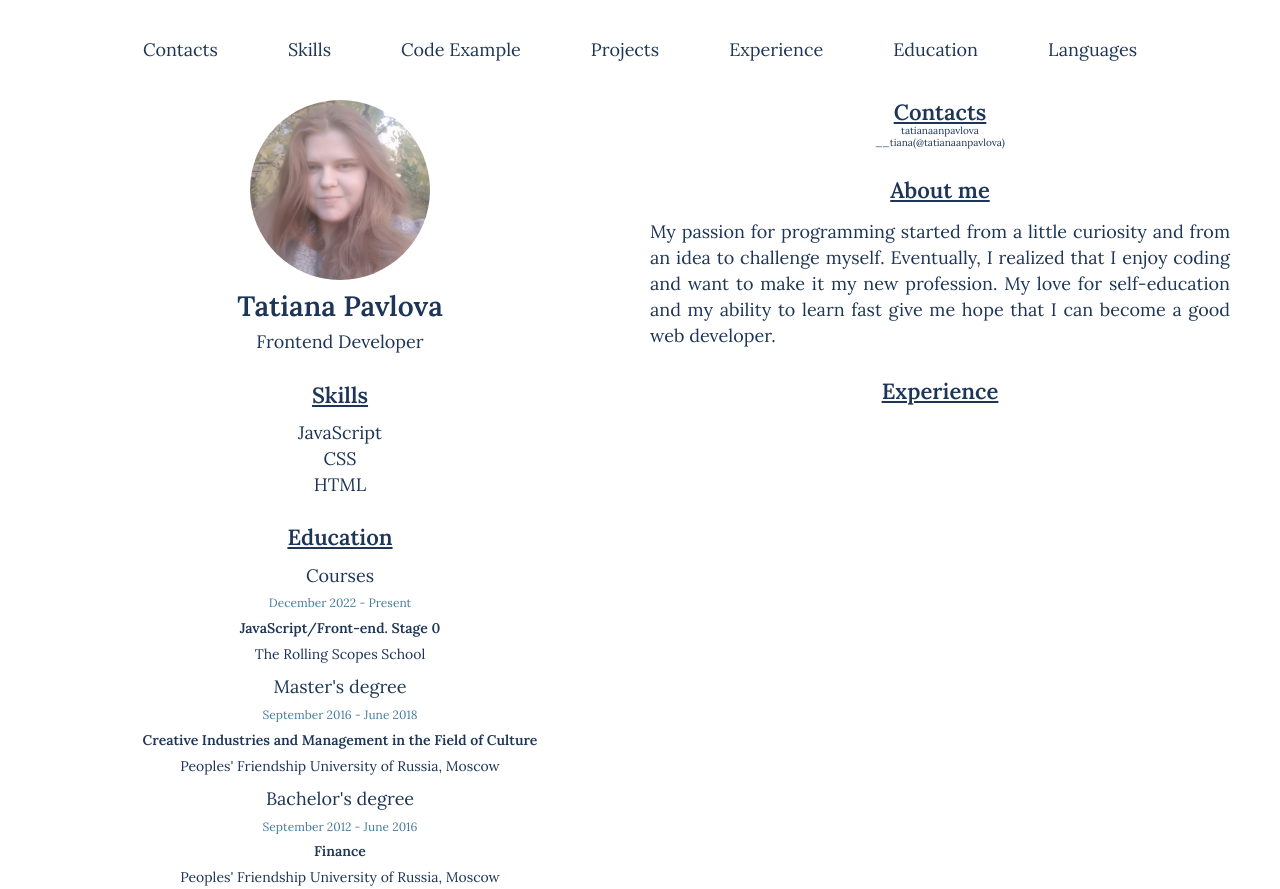
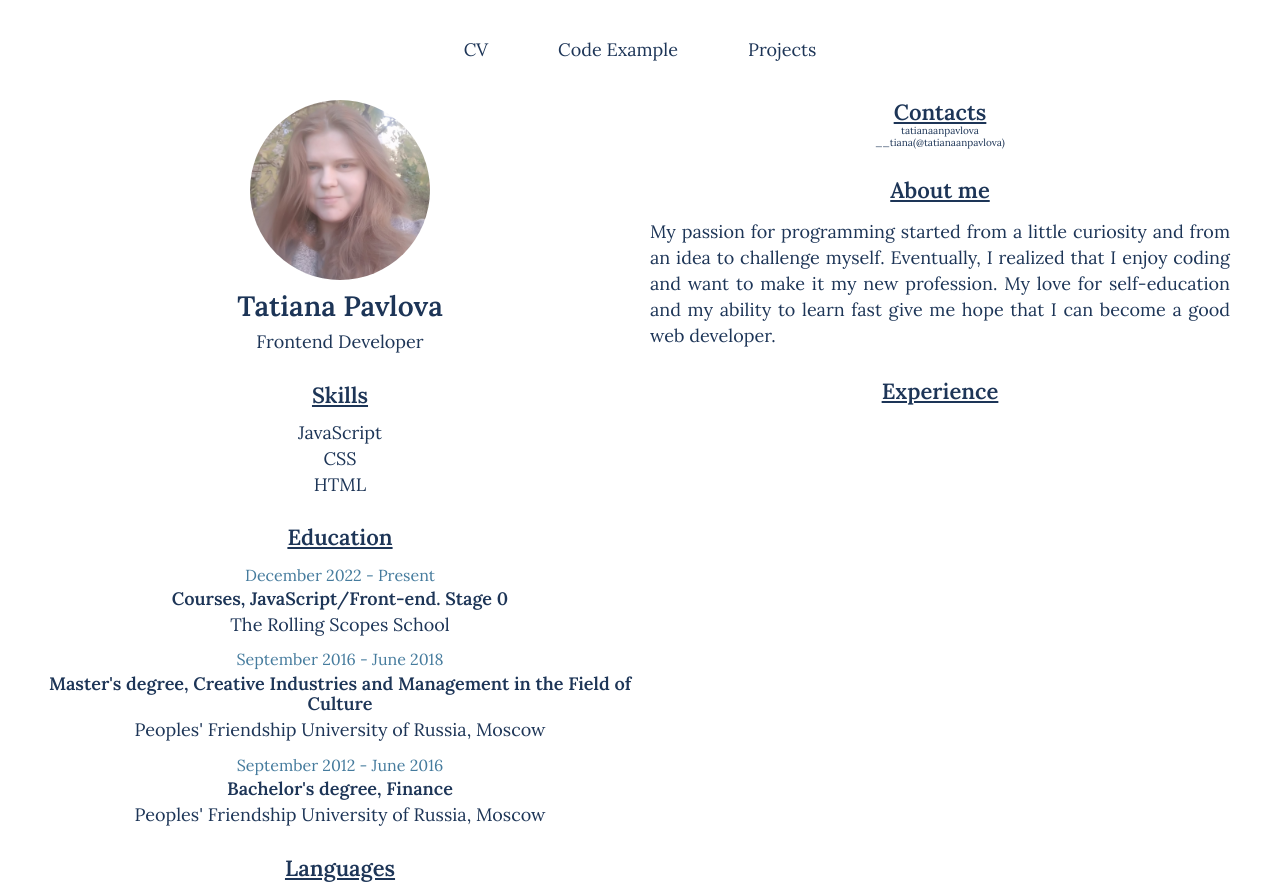
Before and after one commit to p-tatiana/rsschool-cv, a plain HTML site: page index.html in a window 1280 px wide. Shown: the top 889 px of the page. Drawn offline with Linux system fonts and the light colour scheme.

Commit message:
fix: change education section

```diff
--- a/index.html
+++ b/index.html
@@ -13,25 +13,13 @@
         <nav class="navbar">
           <ul class="navbar__list">
             <li class="navbar__item">
-              <a href="#">Contacts</a>
-            </li>
-            <li class="navbar__item">
-              <a href="#">Skills</a>
+              <a href="#">CV</a>
             </li>
             <li class="navbar__item">
               <a href="#">Code Example</a>
             </li>
             <li class="navbar__item">
               <a href="#">Projects</a>
-            </li>
-            <li class="navbar__item">
-              <a href="#">Experience</a>
-            </li>
-            <li class="navbar__item">
-              <a href="#">Education</a>
-            </li>
-            <li class="navbar__item">
-              <a href="#">Languages</a>
             </li>
           </ul>
         </nav>
@@ -58,22 +46,19 @@
               <h2 class="education__title">Education</h2>
               <div class="edu-list">
                 <div class="edu-list__item">
-                  <div class="edu-list__title">Courses</div>
                   <span class="edu-list__date">December 2022 - Present</span>
-                  <span class="edu-list__profession">JavaScript/Front-end. Stage 0</span>
+                  <span class="edu-list__profession">Courses, JavaScript/Front-end. Stage 0</span>
                   <span class="edu-list__school">The Rolling Scopes School</span>
                 </div>
               </div>
               <div class="edu-list__item">
-                <div class="edu-list__title">Master's degree</div>
                 <span class="edu-list__date">September 2016 - June 2018</span>
-                <span class="edu-list__profession">Creative Industries and Management in the Field of Culture</span>
+                <span class="edu-list__profession">Master's degree, Creative Industries and Management in the Field of Culture</span>
                 <span class="edu-list__school">Peoples' Friendship University of Russia, Moscow</span>
               </div>
               <div class="edu-list__item">
-                <div class="edu-list__title">Bachelor's degree</div>
                 <span class="edu-list__date">September 2012 - June 2016</span>
-                <span class="edu-list__profession">Finance</span>
+                <span class="edu-list__profession">Bachelor's degree, Finance</span>
                 <span class="edu-list__school">Peoples' Friendship University of Russia, Moscow</span>
               </div>
             </section>
@@ -105,6 +90,11 @@
             </section>
             <section class="experience">
               <h2 class="experience__title">Experience</h2>
+              <div class="exp-list">
+                <div class="exp-list__item">
+                  <div class="exp-list__title"></div>
+                </div>
+              </div>
             </section>
           </div>
         </div>
--- a/style.scss
+++ b/style.scss
@@ -559,28 +559,20 @@ li {
   display: flex;
   flex-direction: column;
 
-  &__title {
+  &__item {
+    display: flex;
+    flex-direction: column;
+    gap: 5px;
     font-size: 1.8rem;
   }
 
-  &__item {
-    display: flex;
-    flex-direction: column;
-    gap: 10px;
-  }
-
   &__date {
-    font-size: 1.2rem;
+    font-size: 1.6rem;
     color: #457B9D;
   }
 
   &__profession {
-    font-size: 1.4rem;
     font-weight: 600;
-  }
-
-  &__school {
-    font-size: 1.4rem;
   }
 }
 
```
Also changed, not shown: style.css, 1 other file.
